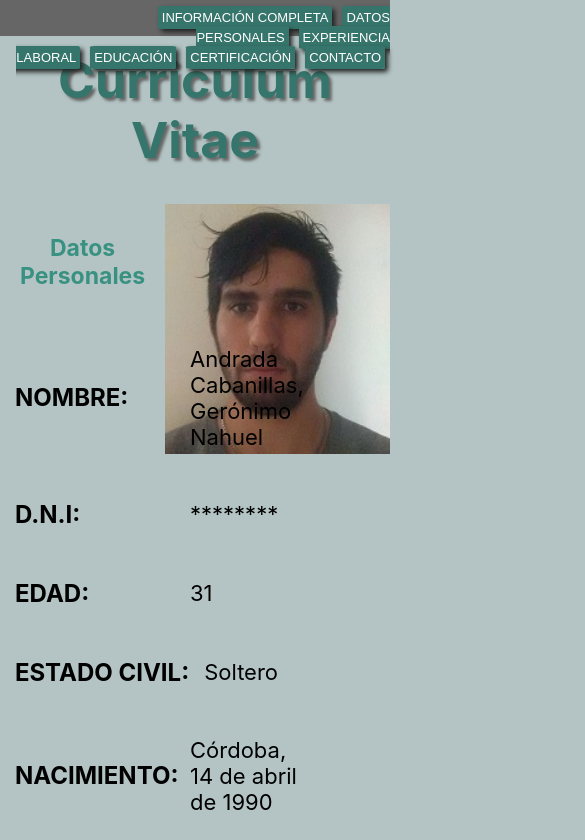
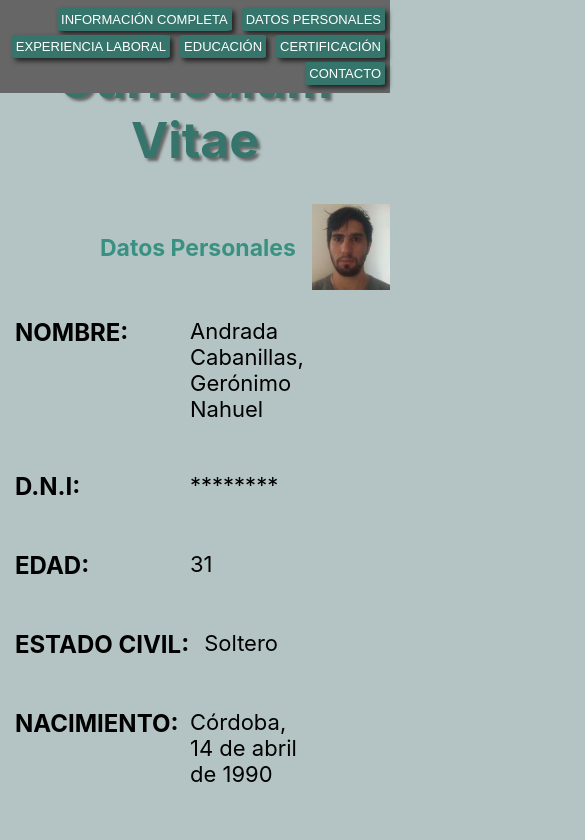
Before and after one commit to GeroNahu/React1, a React (Create React App) app: page /infocompleta in a window 390 px wide. Shown: the top 840 px of the page, 585 px wide, since content can reach past the window. Built offline with nearby package versions, Linux system fonts and the light colour scheme.

Commit message:
reliza el responsive en web

```diff
--- a/src/components/Body/Body.js
+++ b/src/components/Body/Body.js
@@ -6,7 +6,7 @@ class Body extends React.Component {
         return(
         <>
             <h1 className="titulo">Curriculum Vitae</h1>
-            <div>
+            <div className="imgContainer">
                 <img src={fotoCarnet} alt="Profile" className="img"/>
             </div>
             {this.props.children}
--- a/src/components/Body/bodyStyles.css
+++ b/src/components/Body/bodyStyles.css
@@ -1,46 +1,49 @@
 .titulo {
     color: rgb(54, 117, 107);
+    font-size: 50px;
     margin-top: 50px;
     position: relative;
     text-shadow: 3px 3px 3px #666;
-    font-size: 50px;
+}
+.imgContainer{
+    display: inline;
 }
 .img {
-    height: 250px;
+    /* z-index: -1; */
+    float: right;
+    max-width: 220px;
+    right: 0;
     top: 36px;
-    right: 0;
-    z-index: -1;
-    float: right;
+    width: 20%;
 }
 .container {
+    align-items: flex-start;
     display: flex;
+    flex-direction: column;
+    padding: 0;
     position: relative;
-    flex-direction: column;
-    align-items: flex-start;
-    padding: 0;
 }
 body{
     background-color: rgb(180, 196, 196);
 }
 .items{
+    align-items: revert;
     display:flex;
-    align-items: center;
     font-weight: bolder;
     margin: 25px 15px;
 }
 .items2{
+    align-items: revert;
     display:flex;
-    align-items: revert;
     font-weight: bold;
     margin: 5px 0;
     min-height: 50px;
     text-align: left;
 }
 .dato{
+    font-size: 22px;
     font-weight: 400;
-    margin-left: 15px;
     margin: 0 15px;
-    font-size: 22px;
 }
 .ulContainer{
     list-style: none;
@@ -48,23 +51,25 @@ body{
     padding: 0;
 }
 p {
-text-align: left;
+    text-align: left;
 }
 .label {
+    font-size: 24px;
     min-width: 160px;
-    font-size: 24px;
     text-align: left;
 }
-.certificados{
-    width: 1000px;
-    margin-top: 9px;
-}
 .certificadoContainer{
+    align-items: center;
     display: flex;
     flex-direction: column;
-    align-items: center;
+}
+.certificados{
+    margin-top: 9px;
+    max-width: 1000px;
+    width: 80%;
 }
 .subtitulos{
+    color: rgb(57, 145, 130);
     font-size: 23px;
-    color: rgb(57, 145, 130);
+    margin-left: 100px;
 }
--- a/src/components/Nav/styles/navStyles.css
+++ b/src/components/Nav/styles/navStyles.css
@@ -1,12 +1,16 @@
 .nav {
+    align-items: reverse;
     background-color: #666;
-    height: 30px;
+    display: flex;
+    flex-wrap: wrap;
+    justify-content: flex-end;
     left: 0;
-    padding-top: 6px;
+    min-height: 4%;
+    padding: 6px 0;
     position: fixed;
+    text-align: right;
     top: 0;
-    width: 100vw;
-    text-align: right;
+    width: 100%;
     z-index: 1;
 }
 
@@ -16,9 +20,12 @@
     border: none;
     box-shadow: 3px 3px 5px #222;
     color: #fff;
+    display: flex;
     font-family: Arial, Helvetica, sans-serif;
     font-size: small;
-    margin: 0 5px;
+    height: 15px;
+    margin: 2px 5px;
+    min-width: max-content;
     padding: 4px;
     text-decoration: none;
 }
```
